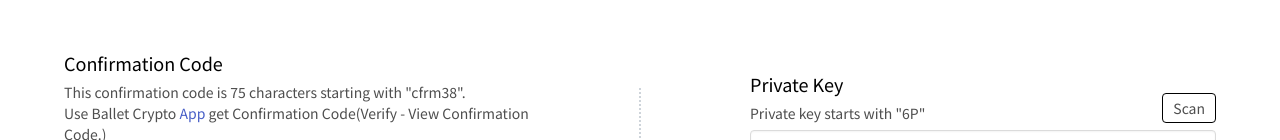
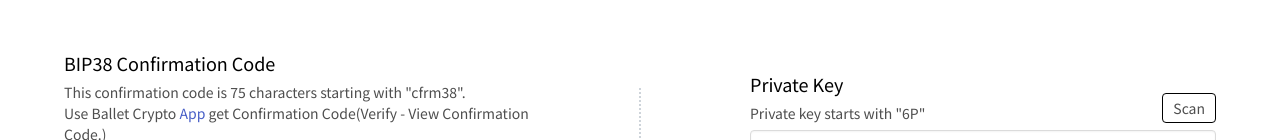
Before and after one commit to balletcrypto/evian, a React app: page / in a window 1280 px wide. Shown: the part 474-614 px from the top of the page. Built offline with nearby package versions, Linux system fonts and the light colour scheme.

Commit message:
fixed passphrase input bug

```diff
--- a/src/App.js
+++ b/src/App.js
@@ -164,18 +164,16 @@ function App() {
     formatedPassphraseInput.splice(9, 0, '-')
     formatedPassphraseInput.splice(14, 0, '-')
     formatedPassphraseInput.splice(19, 0, '-')
-    return formatedPassphraseInput.join('')
+    return formatedPassphraseInput.join('').toUpperCase()
   }
 
   const setAddress = (publicKeyHex) => {
     outputAddressWIFList.forEach(item =>  {
       const address = item.getAddressMethod(publicKeyHex)
       item.setAddressInputMethod(address)
-      console.log(address)
     })
   }
   const verifyConfirmationCode = () => {
-    console.log("verifyConfirmationCode")
     setVerifyLoading(true)
     setTimeout(() => {
       try {
@@ -196,7 +194,6 @@ function App() {
     }, 0);
   }
   const decodePrivateKey = () => {
-    console.log("decodePrivateKey")
     if (formatPassphrase(passphraseInputCount).length < 0 || !epk) {
       alert("Please input Passphrase or Private Key")
     }
@@ -204,9 +201,6 @@ function App() {
     setTimeout(() => {
       try {
         const { publicKeyHex, privateKeyHex, wif } = decryptEpkVcode(epk, formatPassphrase(passphraseInputCount))
-        console.log("publicKeyHex", publicKeyHex)
-        console.log("privateKeyHex", privateKeyHex)
-        console.log("wif", wif)
         setIsDecodeLoading(false)
         setPublicKeyHex(publicKeyHex)
         setPrivateKeyHex(privateKeyHex)
@@ -235,7 +229,6 @@ function App() {
   const outputComponent = (title, key) => {
     const [isHovered, setIsHovered] = useState(false)
     const MouseOver = (key) => {
-      console.log(key)
       setIsHovered(true)
 
     }
@@ -276,8 +269,6 @@ function App() {
 
 const InputItem = ({ inputIndex, value }) => {
   const onKeyDown = (e) => {
-    console.log(e)
-    console.log(inputRefs[inputIndex+ 1])
     if (e.keyCode === 8) {
       setPassphraseInputCount(passphraseInputCount.map((item, index) => {
         if (e.target.dataset.id == index) {
@@ -286,10 +277,9 @@ const InputItem = ({ inputIndex, value }) => {
         return item
       }))
       setTimeout(() => {
-        console.log(inputIndex)
         if (inputIndex > 0) {
           inputRefs[inputIndex - 1].current.focus()
-          // inputRefs[inputIndex - 1].current.select()
+          inputRefs[inputIndex - 1].current.select()
         }
 
       }, 0);
@@ -304,7 +294,6 @@ const InputItem = ({ inputIndex, value }) => {
       return item
     }))
     setTimeout(() => {
-      console.log(inputIndex)
       if (inputIndex < 19) {
         inputRefs[inputIndex + 1].current.focus()
         // inputRefs[inputIndex + 1].current.select()
@@ -367,7 +356,7 @@ const InputItem = ({ inputIndex, value }) => {
         <div className="columns is-vcentered inputContent is-desktop">
           <div className="column is-5">
             <div className="commonTitle">
-              Confirmation Code
+              BIP38 Confirmation Code
             </div>
             <div className="commonDescription">
             This confirmation code is 75 characters starting with "cfrm38". <br/>
--- a/src/App.scss
+++ b/src/App.scss
@@ -161,6 +161,7 @@
 }
 
 .inputItem {
+  text-transform: uppercase;
   -webkit-appearance: initial;
   margin: 0 3px;
   font-family: 'Roboto Mono', monospace;
```
